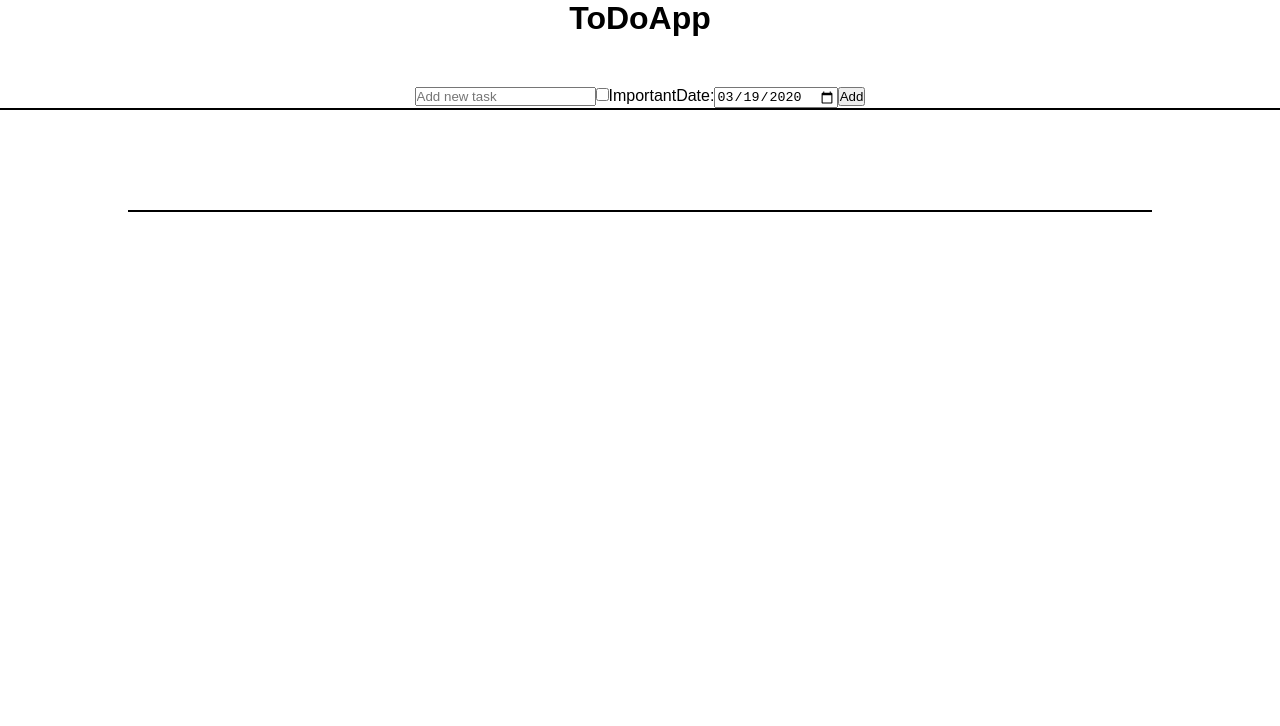
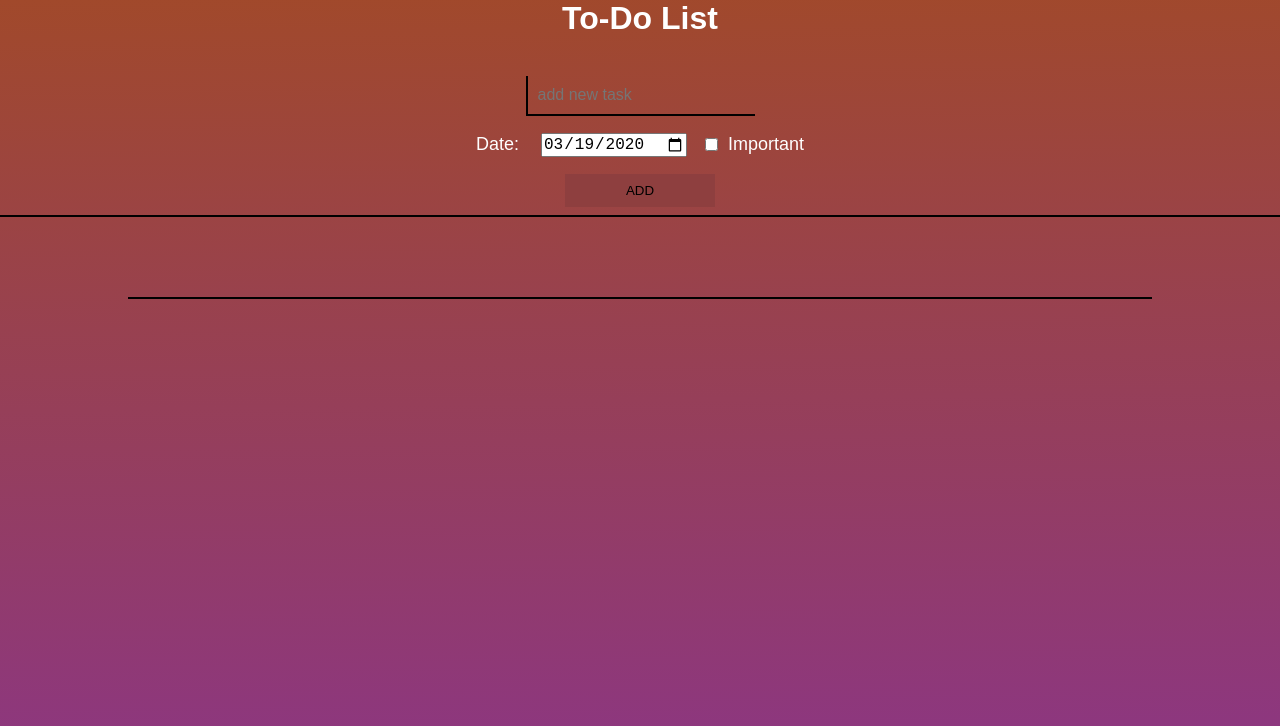
Before and after one commit to stoqel33/ReactToDoProject, a React (Create React App) app: page / in a window 1280 px wide. Shown: the top 726 px of the page. Built offline with nearby package versions, Linux system fonts and the light colour scheme.

Commit message:
add style for section add input

```diff
--- a/src/Components/App/App.css
+++ b/src/Components/App/App.css
@@ -5,4 +5,5 @@
   min-height: 100vh;
   text-align: center;
 
+  background: linear-gradient(179deg, #a1492b, #8b3587);
 }
--- a/src/Components/App/App.js
+++ b/src/Components/App/App.js
@@ -54,7 +54,7 @@ class App extends React.Component {
   render() {
     return (
       <div className="wrapperApp">
-        <h1>ToDoApp</h1>
+        <h1>To-Do List</h1>
         <AddTask addTask={this.addTask} />
         <TaskList
           tasks={this.state.tasks}
--- a/src/Components/Task/AddTask/AddTask.css
+++ b/src/Components/Task/AddTask/AddTask.css
@@ -1,5 +1,48 @@
 .addTask{
-  margin: 50px;
+  display: flex;
+  flex-direction: column;
+  align-items: center;
+  justify-content: space-around;
+  height: 150px;
+  margin: 30px;
   border-bottom: 2px solid black;
   width: 100%;
 }
+.textInput{
+  color: white;
+  padding: 10px;
+  font-size: 16px;
+  border: none;
+  border-left: 2px solid black;
+  border-bottom: 2px solid black;
+  background: transparent;
+  outline: none;
+}
+.infoAdd{
+  display: flex;
+  justify-content: center;
+  align-items: center;
+  width: 100%;
+}
+.dateLabel{
+  margin-right: 22px;
+  font-size: 18px;
+}
+.dateInput{
+  margin-right: 18px;
+  height: 100%;
+  font-size: 16px;
+}
+.checkboxInput{
+  margin-right: 10px;
+}
+.checkboxLabel{
+  font-size: 18px;
+}
+.btnAdd{
+  width: 150px;
+  height: 33px;
+  background-color: #8e3f3f;
+  border: none;
+  outline: none;
+}
--- a/src/Components/Task/AddTask/AddTask.js
+++ b/src/Components/Task/AddTask/AddTask.js
@@ -41,23 +41,40 @@ class AddTask extends React.Component {
   render() {
     return (
       <div className="addTask">
+        <div>
           <input
             type="text"
-          placeholder="Add new task"
+            className="textInput"
+            placeholder="add new task"
             value={this.state.text}
             onChange={this.handleText}
           />
-        <input type="checkbox" id="important" checked={this.state.checked} onClick={this.handleCheckbox} />
-        <label htmlFor="important" >Important</label>
-        <label htmlFor="date">Date:</label>
+        </div>
+        <div className="infoAdd">
+          <label htmlFor="date" className="dateLabel">Date:</label>
           <input
             type="date"
             id="date"
+            className="dateInput"
             value={this.state.date}
             min={this.state.date}
             onChange={this.handleDate}
           />
-        <button onClick={this.handleClick}>Add</button>
+          <input
+            type="checkbox"
+            id="important"
+            className="checkboxInput"
+            checked={this.state.checked}
+            onChange={this.handleCheckbox}
+          />
+          <label htmlFor="important" className="checkboxLabel" >Important</label>
+        </div>
+        <button
+          onClick={this.handleClick}
+          className="btnAdd"
+        >
+          ADD
+        </button>
       </div>
     );
   }
--- a/src/Components/Task/TaskItem/TaskItem.css
+++ b/src/Components/Task/TaskItem/TaskItem.css
@@ -1,6 +1,6 @@
 .taskItem{
   display: grid;
-  grid-template-columns: 450px 200px 60px 50px;
+  /* grid-template-columns: 450px 200px 60px 50px; */
   align-items: center;
   padding: 10px;
   margin-bottom: 20px;
@@ -9,7 +9,7 @@
 
 .taskItemDone{
   display: grid;
-  grid-template-columns: 450px 200px 60px;
+  /* grid-template-columns: 450px 200px 60px; */
   align-items: center;
   padding: 10px;
   margin-bottom: 20px;
@@ -17,6 +17,14 @@
 }
 
 .taskItem p {
+  max-width: 80vw;
+  word-wrap: break-word;
+}
+
+.taskText {
+  max-width: 80vw;
+  text-align: left;
+  margin-bottom: 20px;
   word-wrap: break-word;
 }
 
@@ -24,6 +32,16 @@
   margin-bottom: 5px;
 }
 
+.done{
+  color: rebeccapurple;
+}
+
 .red{
   color: red;
 }
+
+.close{
+  position: relative;
+  height: 33px;
+  opacity: 0.3;
+}
--- a/src/Components/Task/TaskItem/TaskItem.js
+++ b/src/Components/Task/TaskItem/TaskItem.js
@@ -13,7 +13,7 @@ const TaskItem = ({ task, deleteTask, doneTask }) => {
         <button onClick={() => doneTask(task.id)}>
           Done
       </button>
-        <button onClick={() => deleteTask(task.id)}>
+        <button onClick={() => deleteTask(task.id)} className="close">
           X
       </button>
       </div>
@@ -22,14 +22,13 @@ const TaskItem = ({ task, deleteTask, doneTask }) => {
     return (
       <div>
         <div className="taskItemDone">
-          <p>{task.text} <i><small>({task.date})</small></i></p>
+          <p className="taskText">{task.text} <i><small>({task.date})</small></i></p>
           <div>
-            <p className="done">Done:</p>
-            {task.finishDate}
+            <p className="done">Done: {task.finishDate}</p>
           </div>
-          <button onClick={() => deleteTask(task.id)}>
+          <button onClick={() => deleteTask(task.id)} className="close">
             X
-        </button>
+          </button>
         </div>
       </div>
     );
--- a/src/index.css
+++ b/src/index.css
@@ -5,5 +5,6 @@
 }
 
 body{
+  color: white;
   font-family: Arial, Helvetica, sans-serif;
 }
```
Lines whose indentation alone changed are shown as unchanged.
